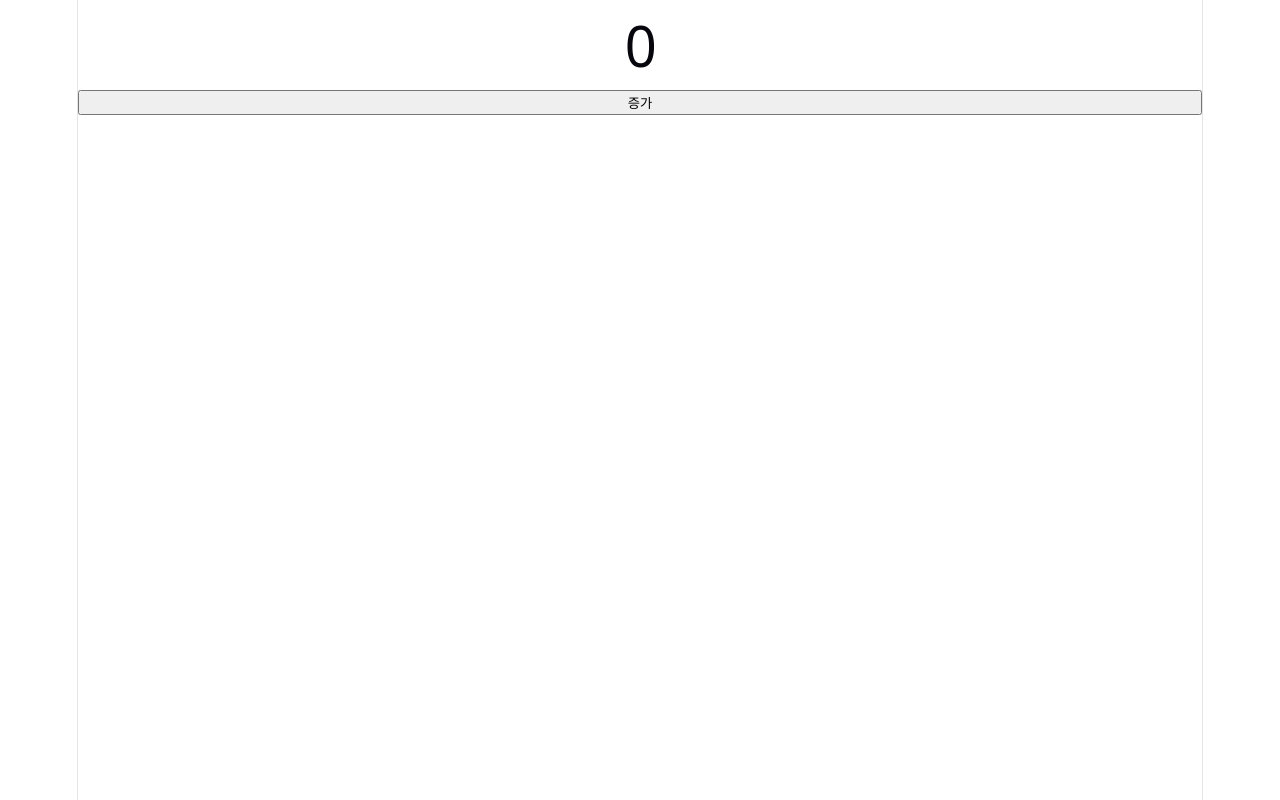
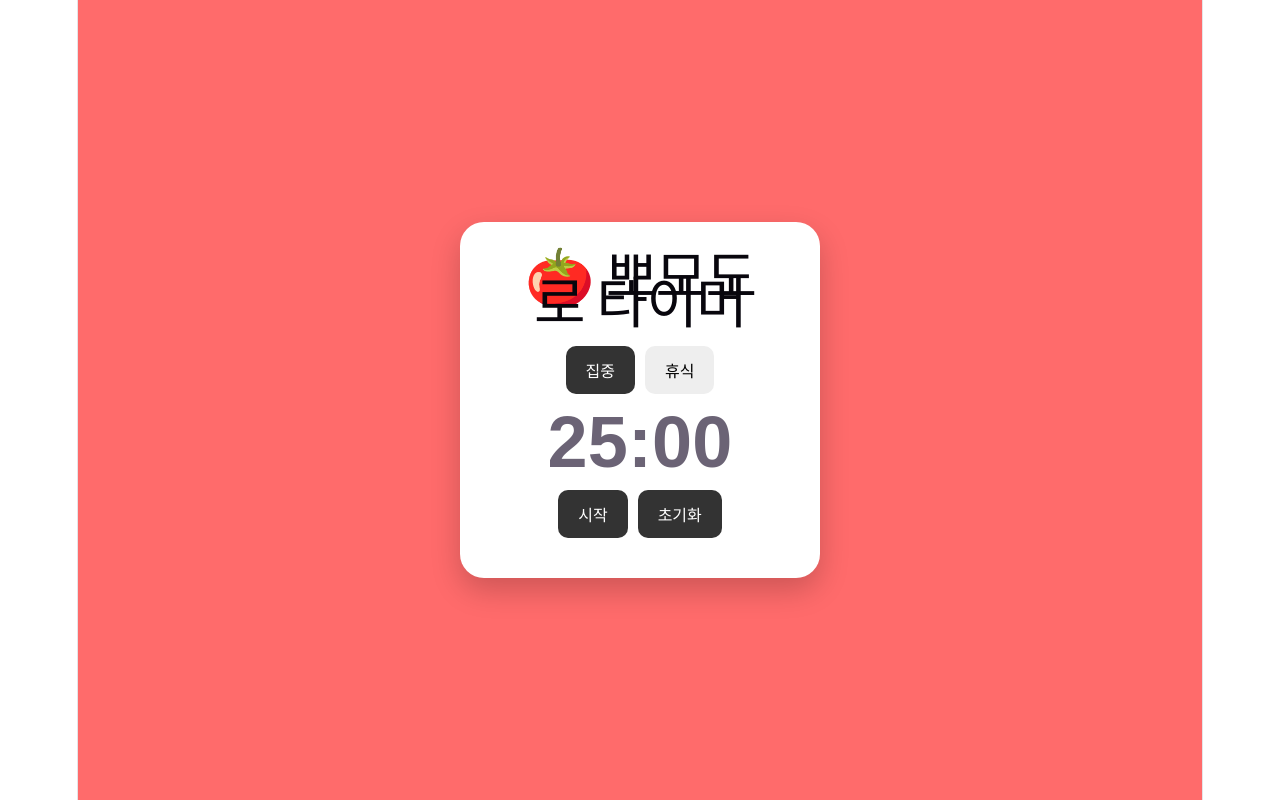
Before and after one commit to hg4826/w26w03-react-counter, a React (Vite) app: page / in a window 1280 px wide. Built offline with nearby package versions, Linux system fonts and the light colour scheme.

Commit message:
추가학습

```diff
--- a/src/App.css
+++ b/src/App.css
@@ -1,184 +1,77 @@
-.counter {
-  font-size: 16px;
-  padding: 5px 10px;
-  border-radius: 5px;
-  color: var(--accent);
-  background: var(--accent-bg);
-  border: 2px solid transparent;
-  transition: border-color 0.3s;
-  margin-bottom: 24px;
-
-  &:hover {
-    border-color: var(--accent-border);
-  }
-  &:focus-visible {
-    outline: 2px solid var(--accent);
-    outline-offset: 2px;
-  }
+* {
+  box-sizing: border-box;
 }
 
-.hero {
-  position: relative;
-
-  .base,
-  .framework,
-  .vite {
-    inset-inline: 0;
-    margin: 0 auto;
+body {
+  margin: 0;
+  font-family: Arial, sans-serif;
 }
 
-  .base {
-    width: 170px;
-    position: relative;
-    z-index: 0;
+button {
+  border: none;
+  border-radius: 10px;
+  padding: 12px 20px;
+  font-size: 16px;
+  cursor: pointer;
 }
 
-  .framework,
-  .vite {
-    position: absolute;
+.app {
+  min-height: 100vh;
+  display: flex;
+  justify-content: center;
+  align-items: center;
+  transition: background-color 0.3s;
 }
 
-  .framework {
-    z-index: 1;
-    top: 34px;
-    height: 28px;
-    transform: perspective(2000px) rotateZ(300deg) rotateX(44deg) rotateY(39deg)
-      scale(1.4);
+.app.work {
+  background-color: #ff6b6b;
 }
 
-  .vite {
-    z-index: 0;
-    top: 107px;
-    height: 26px;
-    width: auto;
-    transform: perspective(2000px) rotateZ(300deg) rotateX(40deg) rotateY(39deg)
-      scale(0.8);
-  }
+.app.break {
+  background-color: #51cf66;
 }
 
-#center {
-  display: flex;
-  flex-direction: column;
-  gap: 25px;
-  place-content: center;
-  place-items: center;
-  flex-grow: 1;
-
-  @media (max-width: 1024px) {
-    padding: 32px 20px 24px;
-    gap: 18px;
-  }
+.timer-card {
+  width: 360px;
+  padding: 40px;
+  text-align: center;
+  background-color: white;
+  border-radius: 24px;
+  box-shadow: 0 12px 30px rgba(0, 0, 0, 0.2);
 }
 
-#next-steps {
-  display: flex;
-  border-top: 1px solid var(--border);
-  text-align: left;
-
-  & > div {
-    flex: 1 1 0;
-    padding: 32px;
-    @media (max-width: 1024px) {
-      padding: 24px 20px;
-    }
+h1 {
+  margin-top: 0;
 }
 
-  .icon {
-    margin-bottom: 16px;
-    width: 22px;
-    height: 22px;
+.timer {
+  margin: 35px 0;
+  font-size: 72px;
+  font-weight: bold;
 }
 
-  @media (max-width: 1024px) {
-    flex-direction: column;
-    text-align: center;
-  }
+.mode-buttons,
+.control-buttons {
+  display: flex;
+  justify-content: center;
+  gap: 10px;
 }
 
-#docs {
-  border-right: 1px solid var(--border);
-
-  @media (max-width: 1024px) {
-    border-right: none;
-    border-bottom: 1px solid var(--border);
-  }
+.mode-buttons button {
+  background-color: #eeeeee;
 }
 
-#next-steps ul {
-  list-style: none;
-  padding: 0;
-  display: flex;
-  gap: 8px;
-  margin: 32px 0 0;
-
-  .logo {
-    height: 18px;
+.mode-buttons .selected {
+  color: white;
+  background-color: #333333;
 }
 
-  a {
-    color: var(--text-h);
-    font-size: 16px;
-    border-radius: 6px;
-    background: var(--social-bg);
-    display: flex;
-    padding: 6px 12px;
-    align-items: center;
-    gap: 8px;
-    text-decoration: none;
-    transition: box-shadow 0.3s;
-
-    &:hover {
-      box-shadow: var(--shadow);
-    }
-    .button-icon {
-      height: 18px;
-      width: 18px;
-    }
+.control-buttons button {
+  color: white;
+  background-color: #333333;
 }
 
-  @media (max-width: 1024px) {
-    margin-top: 20px;
-    flex-wrap: wrap;
-    justify-content: center;
-
-    li {
-      flex: 1 1 calc(50% - 8px);
+.message {
+  font-weight: bold;
+  color: #e03131;
 }
-
-    a {
-      width: 100%;
-      justify-content: center;
-      box-sizing: border-box;
-    }
-  }
-}
-
-#spacer {
-  height: 88px;
-  border-top: 1px solid var(--border);
-  @media (max-width: 1024px) {
-    height: 48px;
-  }
-}
-
-.ticks {
-  position: relative;
-  width: 100%;
-
-  &::before,
-  &::after {
-    content: '';
-    position: absolute;
-    top: -4.5px;
-    border: 5px solid transparent;
-  }
-
-  &::before {
-    left: 0;
-    border-left-color: var(--border);
-  }
-  &::after {
-    right: 0;
-    border-right-color: var(--border);
-  }
-}
--- a/src/App.tsx
+++ b/src/App.tsx
@@ -1,25 +1,96 @@
+import { useEffect, useState } from 'react'
 import './App.css'
-import { useState } from 'react'
+
+const WORK_TIME = 25 * 60
+const BREAK_TIME = 5 * 60
 
 function App() {
-  const [count, setCount] = useState(0)
-  const plusOne = (prev: number) => prev + 1
+  const [mode, setMode] = useState<'work' | 'break'>('work')
+  const [seconds, setSeconds] = useState(WORK_TIME)
+  const [isRunning, setIsRunning] = useState(false)
+
+  // 타이머 실행
+  useEffect(() => {
+    if (!isRunning) return
+
+    const timer = setInterval(() => {
+      setSeconds((previousSeconds) => {
+        if (previousSeconds <= 1) {
+          setIsRunning(false)
+          return 0
+        }
+
+        return previousSeconds - 1
+      })
+    }, 1000)
+
+    return () => clearInterval(timer)
+  }, [isRunning])
+
+  // 작업 또는 휴식 모드 변경
+  function changeMode(nextMode: 'work' | 'break') {
+    setMode(nextMode)
+    setIsRunning(false)
+
+    if (nextMode === 'work') {
+      setSeconds(WORK_TIME)
+    } else {
+      setSeconds(BREAK_TIME)
+    }
+  }
+
+  // 현재 모드의 처음 시간으로 초기화
+  function resetTimer() {
+    setIsRunning(false)
+    setSeconds(mode === 'work' ? WORK_TIME : BREAK_TIME)
+  }
+
+  // 초를 00:00 형태로 표시
+  function formatTime(totalSeconds: number) {
+    const minutes = Math.floor(totalSeconds / 60)
+    const seconds = totalSeconds % 60
+
+    return `${String(minutes).padStart(2, '0')}:${String(seconds).padStart(2, '0')}`
+  }
 
   return (
-    <>
-      <h1>{count}</h1>
-      <button
-        onClick={() => {
-          setCount(plusOne)
-          setCount(plusOne)
-          setCount(plusOne)
-          setCount(plusOne)
-          setCount(plusOne)
-        }}
-      >
-        증가
-      </button>
-    </>
+    <main className={`app ${mode}`}>
+      <section className="timer-card">
+        <h1>🍅 뽀모도로 타이머</h1>
+
+        <div className="mode-buttons">
+          <button
+            className={mode === 'work' ? 'selected' : ''}
+            onClick={() => changeMode('work')}
+          >
+            집중
+          </button>
+
+          <button
+            className={mode === 'break' ? 'selected' : ''}
+            onClick={() => changeMode('break')}
+          >
+            휴식
+          </button>
+        </div>
+
+        <p className="timer">{formatTime(seconds)}</p>
+
+        {seconds === 0 && (
+          <p className="message">
+            {mode === 'work' ? '집중 시간이 끝났어요!' : '휴식 시간이 끝났어요!'}
+          </p>
+        )}
+
+        <div className="control-buttons">
+          <button onClick={() => setIsRunning(!isRunning)}>
+            {isRunning ? '일시정지' : '시작'}
+          </button>
+
+          <button onClick={resetTimer}>초기화</button>
+        </div>
+      </section>
+    </main>
   )
 }
 
```
Lines whose indentation alone changed are shown as unchanged.
